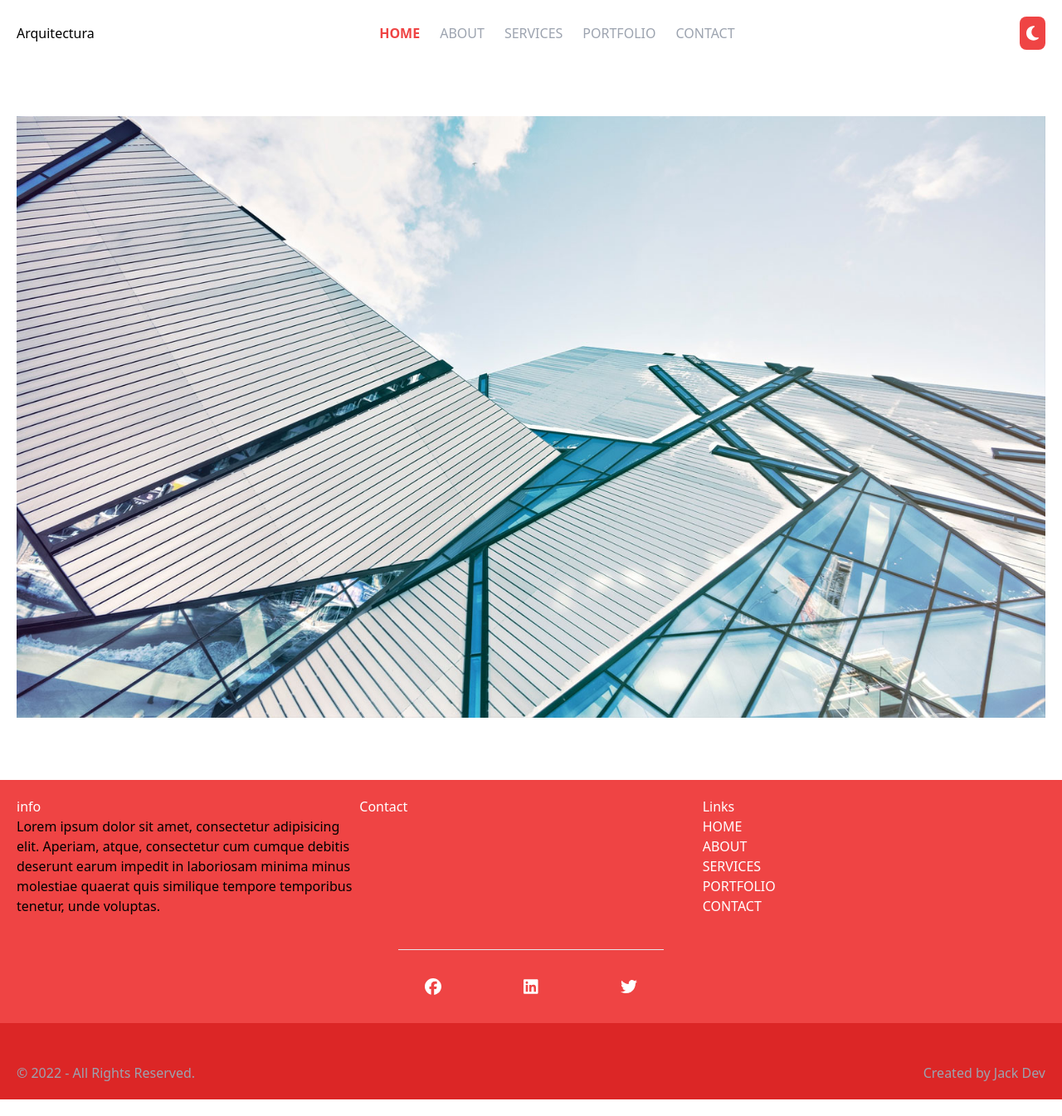
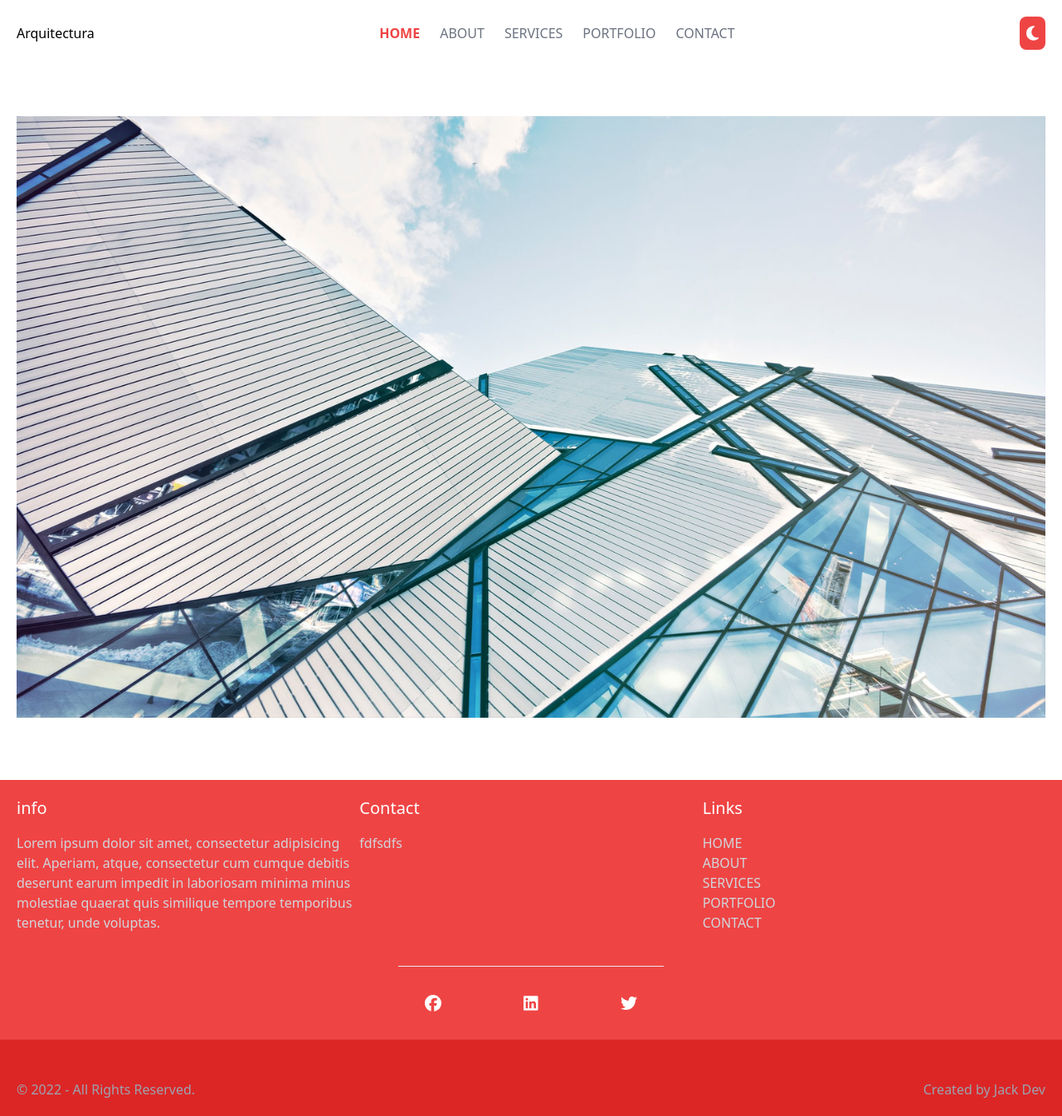
Before and after one commit to Jackelino/portfolio-arquitectura, a Vue app: page / in a window 1280 px wide. Shown: the whole page at 83% size. Built offline with nearby package versions, Linux system fonts and the light colour scheme.

Commit message:
se hace cambios al footer

```diff
--- a/src/components/layout/Footer.vue
+++ b/src/components/layout/Footer.vue
@@ -1,32 +1,32 @@
 <template>
   <footer class="bg-red-500">
-    <div class="flex flex-row p-5">
+    <div class="flex flex-row p-5 ">
       <div class="basis-1/3 pb-5">
-        <h1 class="text-white">info</h1>
-        <div>Lorem ipsum dolor sit amet, consectetur adipisicing elit. Aperiam, atque, consectetur cum cumque debitis
+        <h1 class="text-white text-xl  mb-4">info</h1>
+        <div class="text-gray-300">Lorem ipsum dolor sit amet, consectetur adipisicing elit. Aperiam, atque, consectetur cum cumque debitis
           deserunt earum impedit in laboriosam minima minus molestiae quaerat quis similique tempore temporibus tenetur,
           unde voluptas.
         </div>
       </div>
       <div class="basis-1/3 pb-5">
-        <h1 class="text-white">Contact</h1>
-        <div>
+        <h1 class="text-white text-xl mb-4">Contact</h1>
+        <div class="text-gray-300">
           <ul>
             <li>
-
+                fdfsdfs
             </li>
           </ul>
         </div>
       </div>
       <div class="basis-1/3 pb-5">
-        <h1 class="text-white">Links</h1>
-        <div>
+        <h1 class="text-white text-xl  mb-4">Links</h1>
+        <div class="text-gray-300">
           <ul>
-            <li class="uppercase text-white ">
-              <router-link to="/" class="text-white uppercase hover:font-semibold">home</router-link>
+            <li class="uppercase">
+              <router-link to="/" class="uppercase hover:font-semibold hover:text-white">home</router-link>
             </li>
-            <li class="uppercase text-white " v-for="link in links" :key="link">
-              <router-link :to="'/'+ link" class="text-white uppercase hover:font-semibold ">{{ link }}</router-link>
+            <li class="uppercase" v-for="link in links" :key="link">
+              <router-link :to="'/'+ link" class="uppercase hover:font-semibold  hover:text-white">{{ link }}</router-link>
             </li>
           </ul>
         </div>
--- a/src/components/layout/Header.vue
+++ b/src/components/layout/Header.vue
@@ -1,6 +1,6 @@
 <template>
-  <header class="p-5 sticky max-h-10">
-    <nav class="flex justify-between items-center fixed top-0 left-0 right-0 p-5">
+  <header class="p-5 sticky max-h-10 ">
+    <nav class="flex justify-between items-center fixed top-0 left-0 right-0 p-5 bg-white/50 backdrop-blur ">
       <div class="image">
         Arquitectura
       </div>
@@ -10,7 +10,7 @@
             <router-link to="/" class="text-red-500 hover:text-red-500 uppercase font-semibold">home</router-link>
           </li>
           <li v-for="link in links" :key="link">
-            <router-link :to="'/'+ link" class="text-gray-400 hover:text-red-500 uppercase">{{ link }}</router-link>
+            <router-link :to="'/'+ link" class="text-gray-500 hover:text-red-500 uppercase">{{ link }}</router-link>
           </li>
         </ul>
       </div>
```
